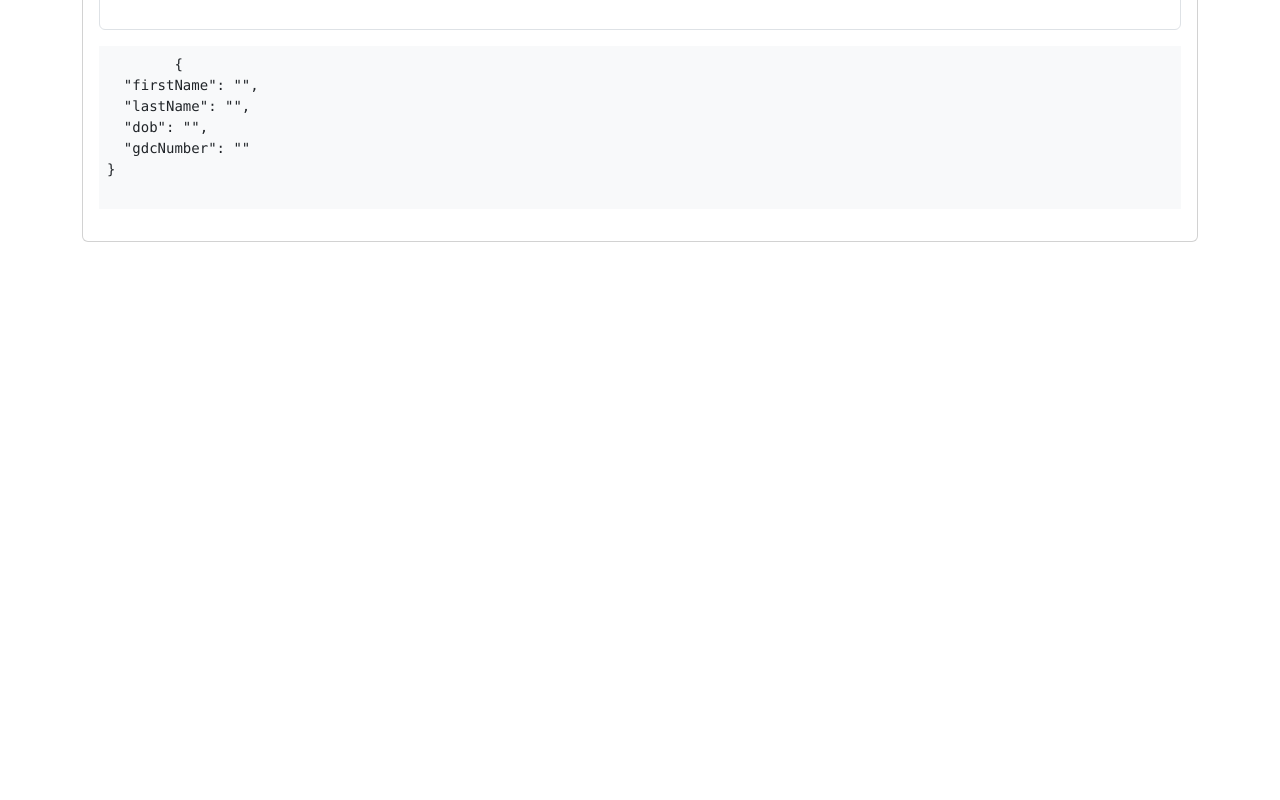
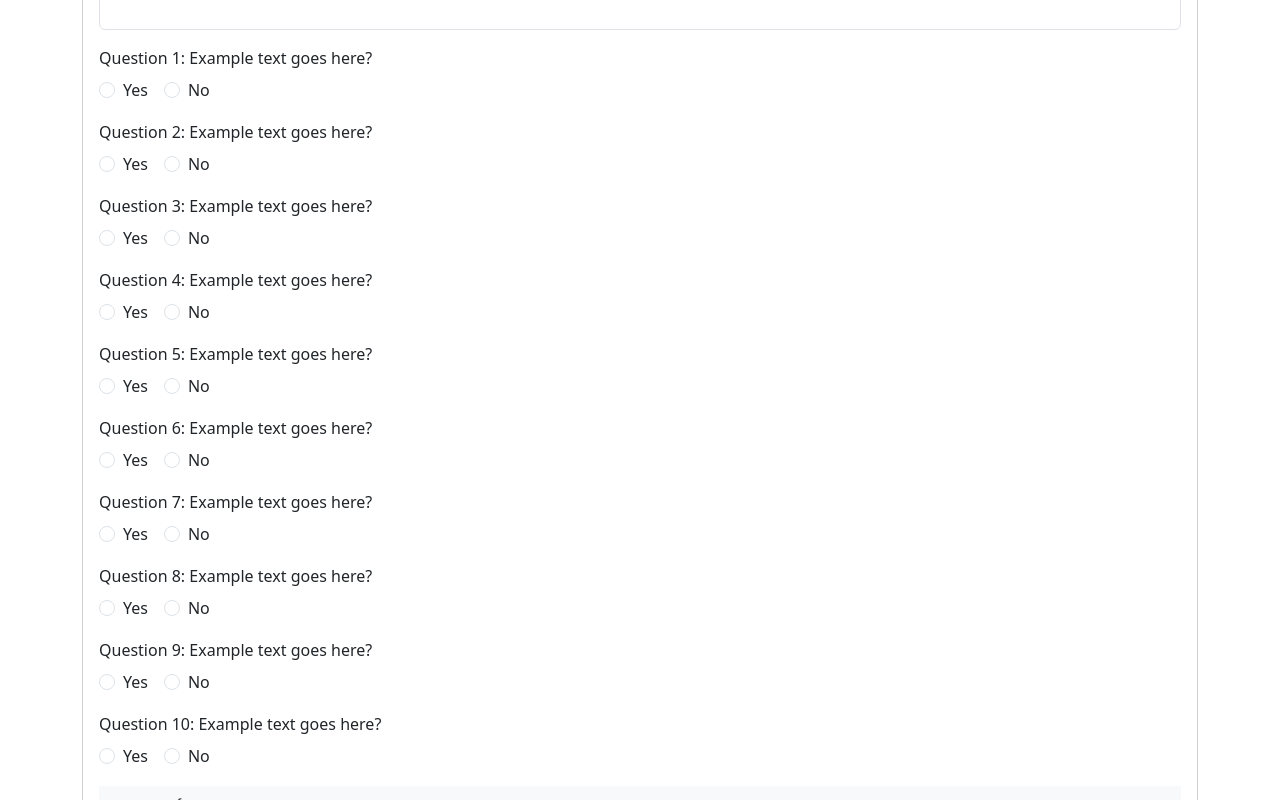
Before and after one commit to carisaelam/cease-scoring-tool, a Vue app: page / in a window 1280 px wide. Shown: the part 440-1240 px from the top of the page. Before the commit the page ends 800 px from the top, so only its background shows below. Built offline with nearby package versions, Linux system fonts and the light colour scheme; the HTML template or start-up script is replaced by a standard one.

Commit message:
Add 10 placeholder questions

```diff
--- a/src/pages/FormPage.vue
+++ b/src/pages/FormPage.vue
@@ -50,10 +50,263 @@ const store = useSubmissionStore()
             autocomplete="off"
           />
         </div>
+
+        <!-- Questions -->
+
+        <!-- Question 1 -->
+        <div class="mb-3">
+          <label class="form-label d-block">Question 1: Example text goes here?</label>
+          <div class="form-check form-check-inline">
+            <input
+              class="form-check-input"
+              type="radio"
+              :value="true"
+              v-model="store.answers.q1"
+              id="q1-yes"
+            />
+            <label class="form-check-label" for="q1-yes">Yes</label>
+          </div>
+          <div class="form-check form-check-inline">
+            <input
+              class="form-check-input"
+              type="radio"
+              :value="false"
+              v-model="store.answers.q1"
+              id="q1-no"
+            />
+            <label class="form-check-label" for="q1-no">No</label>
+          </div>
+        </div>
+
+        <!-- Question 2 -->
+        <div class="mb-3">
+          <label class="form-label d-block">Question 2: Example text goes here?</label>
+          <div class="form-check form-check-inline">
+            <input
+              class="form-check-input"
+              type="radio"
+              :value="true"
+              v-model="store.answers.q2"
+              id="q2-yes"
+            />
+            <label class="form-check-label" for="q2-yes">Yes</label>
+          </div>
+          <div class="form-check form-check-inline">
+            <input
+              class="form-check-input"
+              type="radio"
+              :value="false"
+              v-model="store.answers.q2"
+              id="q2-no"
+            />
+            <label class="form-check-label" for="q2-no">No</label>
+          </div>
+        </div>
+
+        <!-- Question 3 -->
+        <div class="mb-3">
+          <label class="form-label d-block">Question 3: Example text goes here?</label>
+          <div class="form-check form-check-inline">
+            <input
+              class="form-check-input"
+              type="radio"
+              :value="true"
+              v-model="store.answers.q3"
+              id="q3-yes"
+            />
+            <label class="form-check-label" for="q3-yes">Yes</label>
+          </div>
+          <div class="form-check form-check-inline">
+            <input
+              class="form-check-input"
+              type="radio"
+              :value="false"
+              v-model="store.answers.q3"
+              id="q3-no"
+            />
+            <label class="form-check-label" for="q3-no">No</label>
+          </div>
+        </div>
+
+        <!-- Question 4 -->
+        <div class="mb-3">
+          <label class="form-label d-block">Question 4: Example text goes here?</label>
+          <div class="form-check form-check-inline">
+            <input
+              class="form-check-input"
+              type="radio"
+              :value="true"
+              v-model="store.answers.q4"
+              id="q4-yes"
+            />
+            <label class="form-check-label" for="q4-yes">Yes</label>
+          </div>
+          <div class="form-check form-check-inline">
+            <input
+              class="form-check-input"
+              type="radio"
+              :value="false"
+              v-model="store.answers.q4"
+              id="q4-no"
+            />
+            <label class="form-check-label" for="q4-no">No</label>
+          </div>
+        </div>
+
+        <!-- Question 5 -->
+        <div class="mb-3">
+          <label class="form-label d-block">Question 5: Example text goes here?</label>
+          <div class="form-check form-check-inline">
+            <input
+              class="form-check-input"
+              type="radio"
+              :value="true"
+              v-model="store.answers.q5"
+              id="q5-yes"
+            />
+            <label class="form-check-label" for="q5-yes">Yes</label>
+          </div>
+          <div class="form-check form-check-inline">
+            <input
+              class="form-check-input"
+              type="radio"
+              :value="false"
+              v-model="store.answers.q5"
+              id="q5-no"
+            />
+            <label class="form-check-label" for="q5-no">No</label>
+          </div>
+        </div>
+
+        <!-- Question 6 -->
+        <div class="mb-3">
+          <label class="form-label d-block">Question 6: Example text goes here?</label>
+          <div class="form-check form-check-inline">
+            <input
+              class="form-check-input"
+              type="radio"
+              :value="true"
+              v-model="store.answers.q6"
+              id="q6-yes"
+            />
+            <label class="form-check-label" for="q6-yes">Yes</label>
+          </div>
+          <div class="form-check form-check-inline">
+            <input
+              class="form-check-input"
+              type="radio"
+              :value="false"
+              v-model="store.answers.q6"
+              id="q6-no"
+            />
+            <label class="form-check-label" for="q6-no">No</label>
+          </div>
+        </div>
+
+        <!-- Question 7 -->
+        <div class="mb-3">
+          <label class="form-label d-block">Question 7: Example text goes here?</label>
+          <div class="form-check form-check-inline">
+            <input
+              class="form-check-input"
+              type="radio"
+              :value="true"
+              v-model="store.answers.q7"
+              id="q7-yes"
+            />
+            <label class="form-check-label" for="q7-yes">Yes</label>
+          </div>
+          <div class="form-check form-check-inline">
+            <input
+              class="form-check-input"
+              type="radio"
+              :value="false"
+              v-model="store.answers.q7"
+              id="q7-no"
+            />
+            <label class="form-check-label" for="q7-no">No</label>
+          </div>
+        </div>
+
+        <!-- Question 8 -->
+        <div class="mb-3">
+          <label class="form-label d-block">Question 8: Example text goes here?</label>
+          <div class="form-check form-check-inline">
+            <input
+              class="form-check-input"
+              type="radio"
+              :value="true"
+              v-model="store.answers.q8"
+              id="q8-yes"
+            />
+            <label class="form-check-label" for="q8-yes">Yes</label>
+          </div>
+          <div class="form-check form-check-inline">
+            <input
+              class="form-check-input"
+              type="radio"
+              :value="false"
+              v-model="store.answers.q8"
+              id="q8-no"
+            />
+            <label class="form-check-label" for="q8-no">No</label>
+          </div>
+        </div>
+
+        <!-- Question 9 -->
+        <div class="mb-3">
+          <label class="form-label d-block">Question 9: Example text goes here?</label>
+          <div class="form-check form-check-inline">
+            <input
+              class="form-check-input"
+              type="radio"
+              :value="true"
+              v-model="store.answers.q9"
+              id="q9-yes"
+            />
+            <label class="form-check-label" for="q9-yes">Yes</label>
+          </div>
+          <div class="form-check form-check-inline">
+            <input
+              class="form-check-input"
+              type="radio"
+              :value="false"
+              v-model="store.answers.q9"
+              id="q9-no"
+            />
+            <label class="form-check-label" for="q9-no">No</label>
+          </div>
+        </div>
+
+        <!-- Question 10 -->
+        <div class="mb-3">
+          <label class="form-label d-block">Question 10: Example text goes here?</label>
+          <div class="form-check form-check-inline">
+            <input
+              class="form-check-input"
+              type="radio"
+              :value="true"
+              v-model="store.answers.q10"
+              id="q10-yes"
+            />
+            <label class="form-check-label" for="q10-yes">Yes</label>
+          </div>
+          <div class="form-check form-check-inline">
+            <input
+              class="form-check-input"
+              type="radio"
+              :value="false"
+              v-model="store.answers.q10"
+              id="q10-no"
+            />
+            <label class="form-check-label" for="q10-no">No</label>
+          </div>
+        </div>
       </form>
 
       <pre class="mt-3 bg-light p-2">
         {{ store.demographics }}
+        {{ store.answers }}
       </pre>
     </div>
   </div>
```
